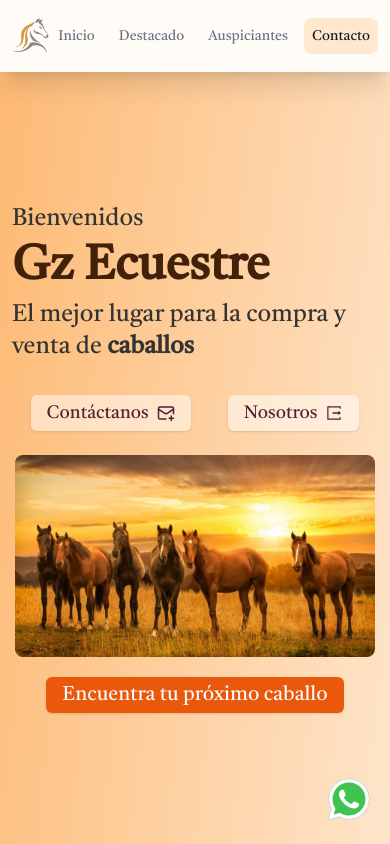
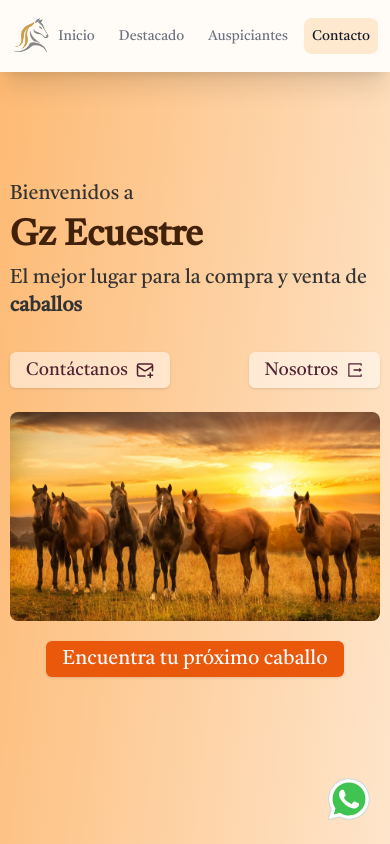
Before and after one commit to tod1az/gzecuestre, a Next.js app: page / in a window 390 px wide. Shown: the top 844 px of the page. Built offline with nearby package versions, Linux system fonts and the light colour scheme.

Commit message:
fix hero layout

```diff
--- a/src/components/landing/HeroSection.tsx
+++ b/src/components/landing/HeroSection.tsx
@@ -12,18 +12,18 @@ export default function Hero() {
     <section
       ref={ref}
       id="intro"
-      className={`flex flex-col scroll-m-[1000rem] xl:scroll-m-[1000rem]  md:scroll-m-[-1rem]  justify-center md:mt-[4.5rem]
-       gap-5 md:gap-[3rem] xl:gap-[10rem] items-center h-[91.5vh] md:h-[93vh] xl:h-[92.05vh] mb-32 `}>
-      <section className="flex flex-col xl:flex-row  items-center text-left xl:items-center gap-6 xl:gap-[7rem]">
-        <article className="flex flex-col px-3  gap-2  xl:gap-5">
-          <p className="text-2xl LandingSubTitle" >Bienvenidos</p>
-          <h1 className="LandingTitle font-bold text-5xl md:text-5xl">
+      className={`flex flex-col justify-center
+       gap-5 md:gap-[1rem] xl:gap-[10rem] items-center h-[84.5vh] md:scroll-m-[1rem] md:h-[82vh] xl:h-[92.05vh] mb-32 `}>
+      <section className="flex flex-col xl:flex-row w-[95%]  items-center text-left xl:items-center gap-6 xl:gap-[7rem]">
+        <article className="flex flex-col   gap-2  xl:gap-5">
+          <p className="text-xl md:text-2xl LandingSubTitle" >Bienvenidos a</p>
+          <h1 className="LandingTitle font-bold text-4xl md:text-5xl">
             Gz Ecuestre
           </h1>
-          <p className="text-2xl md:text-3xl xl:text-2xl LandingSubTitle">
+          <p className="text-xl md:text-3xl xl:text-2xl LandingSubTitle">
             El mejor lugar para la compra y venta de <strong>caballos</strong>
           </p>
-          <section className="flex justify-around md:justify-center md:gap-[7rem] pt-6 xl:pl-10">
+          <section className="flex justify-between md:justify-center md:gap-[7rem] pt-6 xl:pl-10">
             <Button
               className={` flex gap-2 items-center bg-white/50
              text-negro text-lg md:text-xl hover:bg-negro hover:text-white
@@ -47,7 +47,7 @@ export default function Hero() {
           </section>
         </article>
         <Image
-          className="rounded-lg w-[22.5rem] md:w-auto  md:h-[368px]"
+          className="rounded-lg w-full md:w-auto  md:h-[368px]"
           src={'/caballos.webp'}
           width={480}
           height={288}
```
